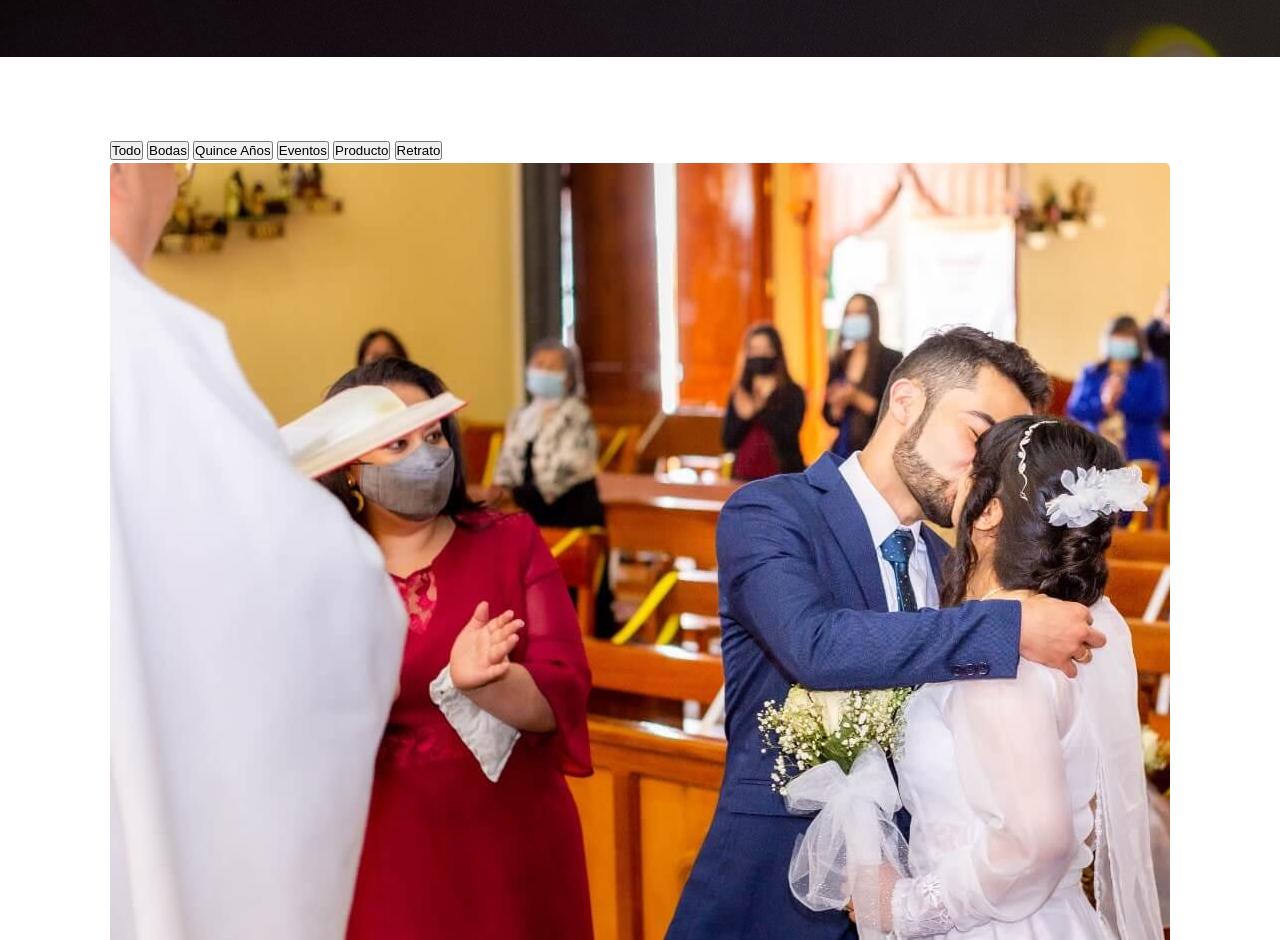
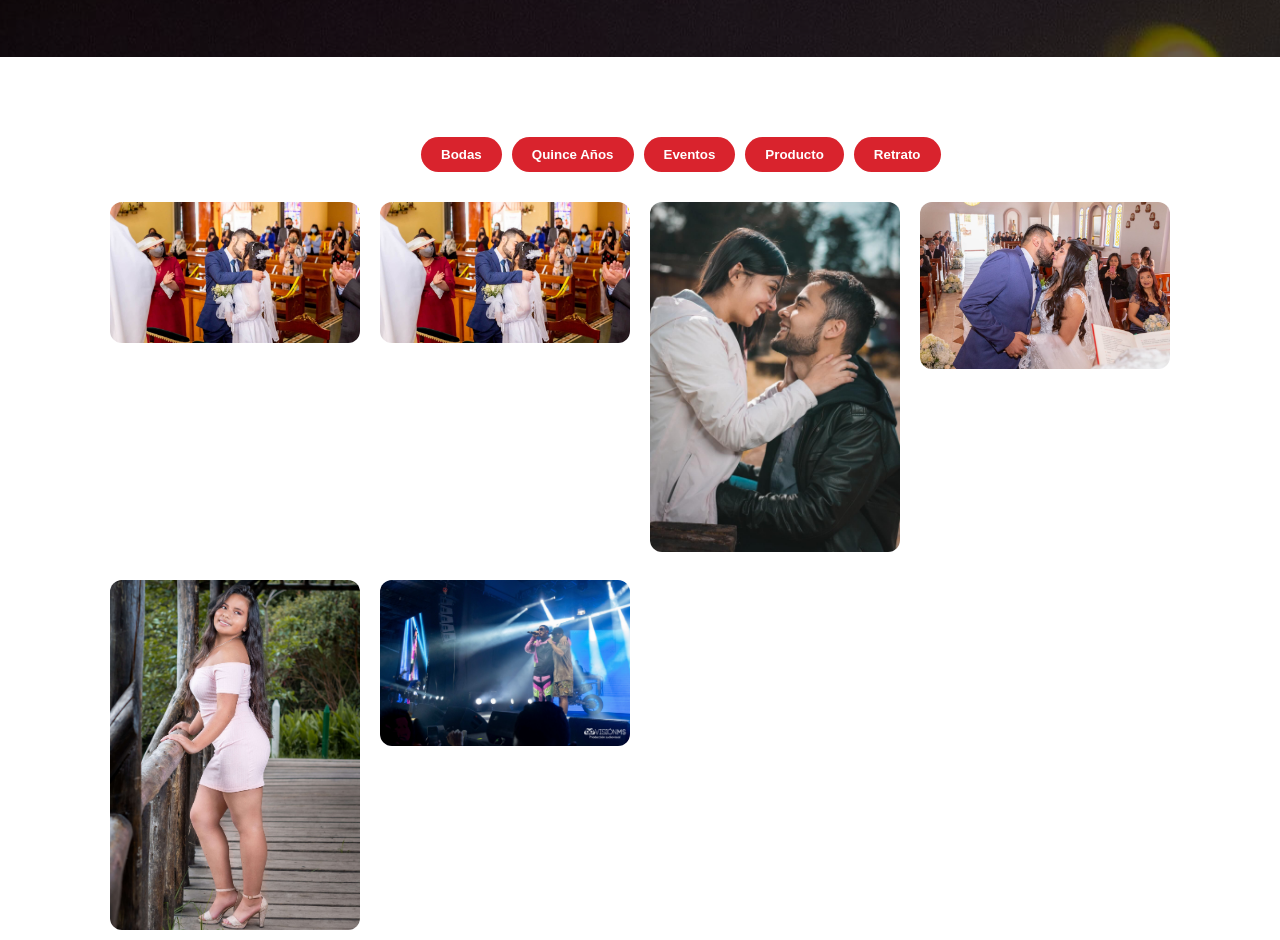
Before and after one commit to Visionmsprod/vision-ms-website, an Eleventy site: page src/portafolio.njk in a window 1280 px wide. Shown: the part 340-1280 px from the top of the page. Built offline with nearby package versions, Linux system fonts and the light colour scheme; Eleventy itself is replaced by a stand-in of ours; files that its build step writes are made by us from their sources.

Commit message:
Update portafolio.njk

```diff
--- a/src/portafolio.njk
+++ b/src/portafolio.njk
@@ -3,10 +3,45 @@ layout: "base.njk"
 title: "Portafolio"
 ---
 
+<style>
+/* Estilos opcionales para filtros y galería */
+.portfolio-filters {
+  display: flex;
+  flex-wrap: wrap;
+  gap: 10px;
+  justify-content: center;
+  margin-bottom: 30px;
+}
+.filter-btn {
+  padding: 10px 20px;
+  border: none;
+  background-color: var(--color-rojo-principal);
+  color: white;
+  border-radius: 20px;
+  cursor: pointer;
+  font-weight: bold;
+  transition: background-color 0.3s ease;
+}
+.filter-btn:hover,
+.filter-btn.active {
+  background-color: var(--color-rojo-oscuro);
+}
+.portfolio-gallery {
+  display: grid;
+  grid-template-columns: repeat(auto-fit, minmax(250px, 1fr));
+  gap: 20px;
+}
+.portfolio-item img {
+  width: 100%;
+  border-radius: 12px;
+}
+</style>
+
 <main>
     <section class="page-header" style="background-image: linear-gradient(rgba(0,0,0,0.6), rgba(0,0,0,0.6)), url('/images/evento.jpg');">
         <div class="container"><h1>Nuestro Trabajo</h1></div>
     </section>
+
     <section id="portfolio-page">
         <div class="container">
             <div class="portfolio-filters">
@@ -17,11 +52,12 @@ title: "Portafolio"
                 <button class="filter-btn" data-filter="producto">Producto</button>
                 <button class="filter-btn" data-filter="retrato">Retrato</button>
             </div>
+
             <div class="portfolio-gallery">
                 {% for item in collections.portafolio %}
-                <div class="portfolio-item" data-category="{{ item.data.category }}">
-                    <img src="{{ item.data.image }}" alt="{{ item.data.title }}">
-                </div>
+                    <div class="portfolio-item" data-category="{{ item.data.category }}">
+                        <img src="{{ item.data.image }}" alt="{{ item.data.title }}">
+                    </div>
                 {% endfor %}
             </div>
         </div>
```
